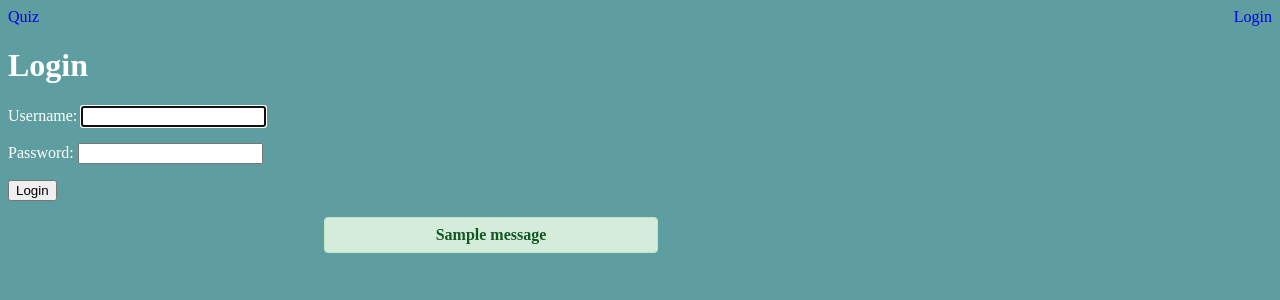
After one commit to ohab-choton/QuizAppPractice, a Django app: a page that uses QuizProj/templates/base.html in a window 1280 px wide. The commit adds this page. Shown: the top 300 px of the page. Run offline with Django 5.2, Linux system fonts and the light colour scheme; one stand-in notice (Sample message) is shown.

```diff
--- a/QuizProj/QuizProj/settings.py
+++ b/QuizProj/QuizProj/settings.py
@@ -115,3 +115,5 @@ STATICFILES_DIRS = [os.path.join(BASE_DIR, 'static') ]
 # https://docs.djangoproject.com/en/5.1/ref/settings/#default-auto-field
 
 DEFAULT_AUTO_FIELD = 'django.db.models.BigAutoField'
+LOGIN_REDIRECT_URL = '/'
+LOGOUT_REDIRECT_URL = '/'
--- a/QuizProj/QuizProj/urls.py
+++ b/QuizProj/QuizProj/urls.py
@@ -5,4 +5,5 @@ from django.urls import path, include
 urlpatterns = [
     path('admin/', admin.site.urls),
     path('', include('home.urls')),
+    path('account/', include("django.contrib.auth.urls")),
 ]
--- a/QuizProj/home/admin.py
+++ b/QuizProj/home/admin.py
@@ -1,5 +1,5 @@
 from django.contrib import admin
-from .models import Choice,Question,Quiz
+from .models import Choice,Question,Quiz ,UserResponse
 
 # Register your models here.
 
@@ -14,3 +14,4 @@ class QuestionAdmin(admin.ModelAdmin):
 
 admin.site.register(Question,QuestionAdmin)
 admin.site.register(Quiz)
+admin.site.register(UserResponse)
--- a/QuizProj/home/urls.py
+++ b/QuizProj/home/urls.py
@@ -4,7 +4,8 @@ from . import views
 
 urlpatterns = [
     path('', views.home, name='homePage'),
-    path('quiz/', views.quiz, name='quizPage'),
+    path('quiz/', views.quiz, name='quizCategory'),
     path('quizd/<int:quiz_id>/', views.quiz_details, name='quizDetailsPage'),
+    path('quizd/<int:quiz_id>/submit/', views.submit, name='sumbitPage'),
 
     ]
--- a/QuizProj/static/css/style.css
+++ b/QuizProj/static/css/style.css
@@ -21,3 +21,39 @@ nav{
 a{
     text-decoration: none;
 }
+
+.messages {
+    list-style-type: none;
+    padding: 0;
+    margin: 1rem 0;
+    width: 50%;
+    text-align: center;
+    margin-left: 25%;
+
+
+}
+
+.messages li {
+    padding: 0.5rem;
+    margin-bottom: 0.5rem;
+    border-radius: 4px;
+    font-weight: bold;
+    width: 50%;
+    text-align: center;
+}
+
+.messages .error {
+    background-color: #f8d7da;
+    color: #721c24;
+    border: 1px solid #f5c6cb;
+    width: 50%;
+    text-align: center;
+}
+
+.messages .success {
+    background-color: #d4edda;
+    color: #155724;
+    border: 1px solid #c3e6cb;
+    width: 50%;
+    text-align: center;
+}
--- a/QuizProj/templates/base.html
+++ b/QuizProj/templates/base.html
@@ -20,15 +20,32 @@
       <a href="{% url  'quizPage'  %}"> Quiz</a>
     </div>
     <div class="nav-right">
-      <a href="#">Login</a>
+
+        {% if user.is_authenticated %}
+        <form action="{% url 'logout' %}" method="post">
+            {% csrf_token %}
+            <button type="submit">Logout</button>
+        </form>
+        {% else %}
+
+      <a href="{% url 'login' %}">Login</a>
+      {% endif %}
     </div>
   </nav>
   {% endblock header %}
 
 
   {% block content  %}
+  {% endblock content %}
 
-  {% endblock content %}
+
+  {% if messages %}
+<ul class="messages">
+    {% for message in messages %}
+    <li class="{{ message.tags }}">{{ message }}</li>
+    {% endfor %}
+</ul>
+{% endif %}
 
 </body>
 </html>
--- /dev/null
+++ b/QuizProj/templates/registration/login.html
@@ -0,0 +1,12 @@
+{% extends 'base.html' %}
+
+{% block title %}Login Page{% endblock title %}
+
+{% block content %}
+  <h1>Login</h1>
+  <form method="post" action="{% url 'login' %}">
+    {% csrf_token %}
+    {{ form.as_p }}
+    <button type="submit">Login</button>
+  </form>
+{% endblock %}
```
Also changed, not shown: QuizProj/home/models.py (+13 -0 lines), QuizProj/home/views.py (+29 -2 lines), QuizProj/templates/quiz.html (+17 -11 lines), QuizProj/db.sqlite3, QuizProj/home/migrations/0002_userresponse.py (added), QuizProj/templates/quizCategoy.html (renamed from QuizProj/templates/index.html).
